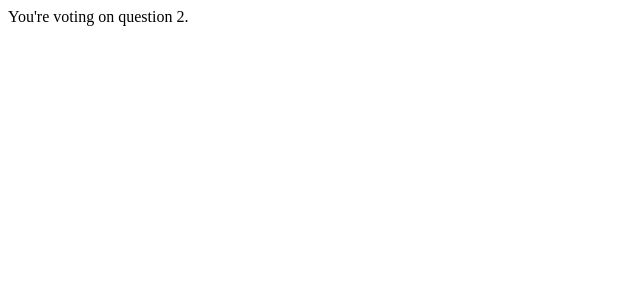
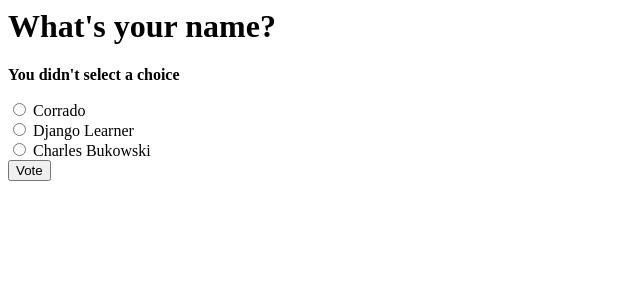
Before and after one commit to CorradoTorino/WritingYourFirstDjangoApp, a Django app: page /polls/2/vote/ in a window 1280 px wide. Shown: the top 300 px of the page, without its empty margins (0-640 px from the left). Run offline with Django 3.2, Linux system fonts and the light colour scheme; data comes from the database, SQL or seed files in the repository.

Commit message:
Created Form in detail.html template in order to vote question and modified polls/views to enhance voting

```diff
--- a/polls/templates/polls/detail.html
+++ b/polls/templates/polls/detail.html
@@ -1,6 +1,12 @@
 <h1>{{ question.question_text }}</h1>
-<ul>
+
+{% if error_message %}<p><strong>{{ error_message }}</strong></p>{% endif %}
+
+<form action="{% url 'polls:vote' question.id %}" method="post">
+{% csrf_token %}
 {% for choice in question.choice_set.all %}
-    <li>{{ choice.choice_text }}</li>
+    <input type="radio" name="choice" id="choice{{ forloop.counter }}" value="{{ choice.id }}"/>
+    <label for="choice{{ forloop.counter }}">{{ choice.choice_text }}</label><br />
 {% endfor %}
-</ul>
+<input type="submit" value="Vote"/>
+</form>
--- a/polls/views.py
+++ b/polls/views.py
@@ -1,8 +1,8 @@
-from django.http import HttpResponse
-from django.http import Http404
+from django.http import HttpResponse, HttpResponseRedirect
 from django.shortcuts import render, get_object_or_404
+from django.core.urlresolvers import reverse
 
-from .models import Question
+from .models import Choice, Question
 
 def index(request):
     latest_question_list = Question.objects.order_by('-pub_date')[:5]
@@ -19,4 +19,16 @@
     return HttpResponse(response % question_id)
 
 def vote(request, question_id):
-    return HttpResponse("You're voting on question %s." % question_id)
+    question = get_object_or_404(Question, pk=question_id)
+    try:
+        selected_choice = question.choice_set.get(pk=request.POST['choice'])
+    except (KeyError, Choice.DoesNotExist):
+        # Redisplay the question voting form.
+        context = {
+            'question': question,
+            'error_message': "You didn't select a choice"}
+        return render(request, 'polls/detail.html', context)
+    else:
+        selected_choice.votes += 1
+        selected_choice.save()
+        return HttpResponseRedirect(reverse('polls:results', args=(question.id,)))
```
